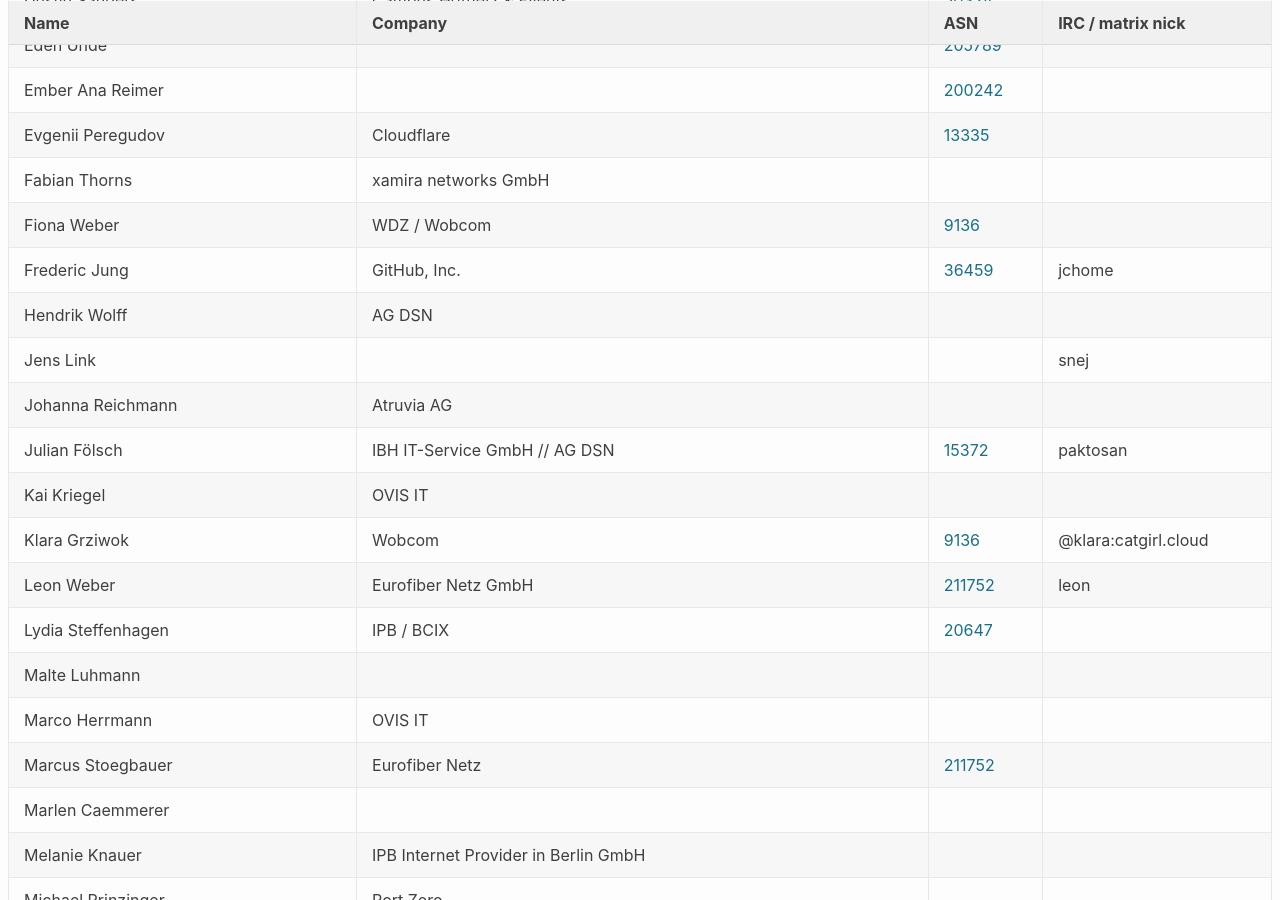
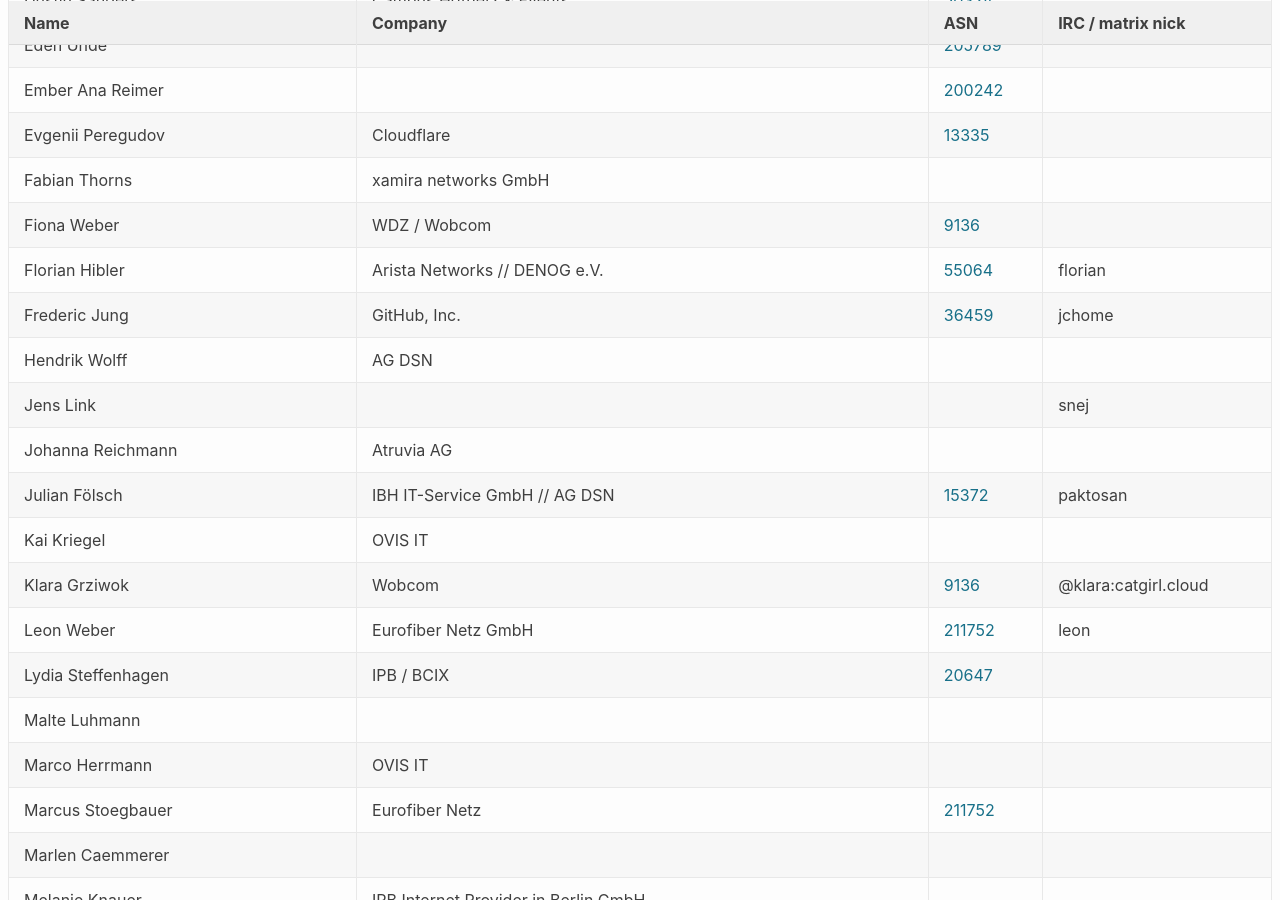
Before and after one commit to denog/pretix-attendeelist, a Jekyll site: the page built from denogmeetup25-03/index.markdown, in a window 1280 px wide and 900 px high, scrolled down 796 px. Built offline with Jekyll 4.4.1, drawn with Linux system fonts in a browser that asks for light colours.

Commit message:
Latest data: Tue Mar 25 09:31:23 UTC 2025

```diff
--- a/_data/attendees_denogmeetup25-03.json
+++ b/_data/attendees_denogmeetup25-03.json
@@ -130,6 +130,12 @@
     "company": "WDZ / Wobcom",
     "irc": null,
     "asn": "9136"
+  },
+  {
+    "name": "Florian Hibler",
+    "company": "Arista Networks // DENOG e.V.",
+    "irc": "florian",
+    "asn": "55064"
   },
   {
     "name": "Frederic Jung",
```
